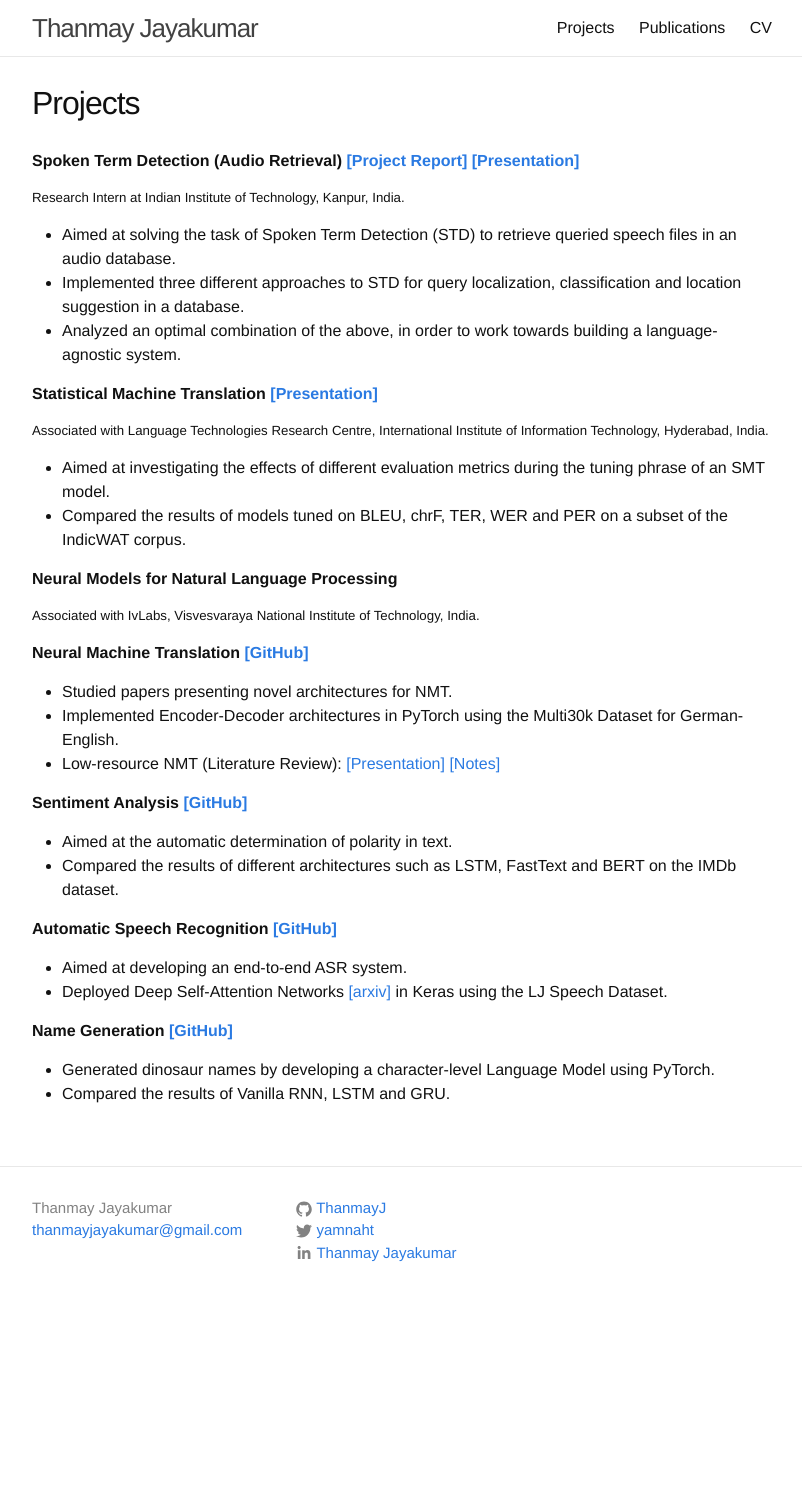
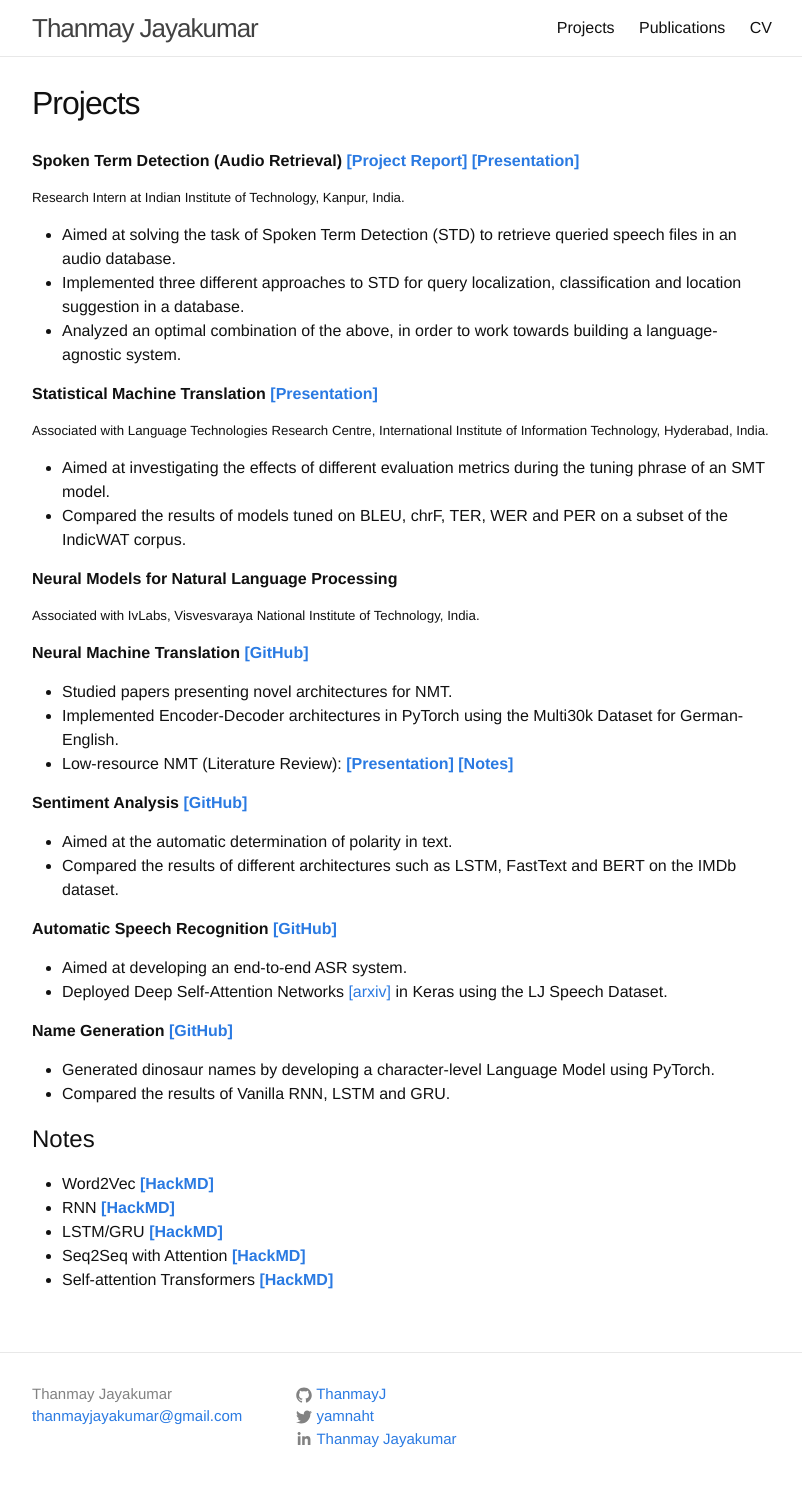
Before and after one commit to ThanmayJ/ThanmayJ.github.io, a Jekyll site: the page built from _pages/projects.md, in a window 1280 px wide. Shown: the whole page, without its empty margins (238-1040 px from the left). Built offline with Jekyll 4.4.1, drawn with Linux system fonts in a browser that asks for light colours; before the commit the page ends 1324 px from its top, so only the background shows below that.

Commit message:
add notes in project page

```diff
--- a/_pages/projects.md
+++ b/_pages/projects.md
@@ -24,7 +24,7 @@ order: 1
 **Neural Machine Translation [[GitHub]](https://github.com/IvLabs/Natural-Language-Processing/tree/master/neural_machine_translation#summary)**
 * Studied papers presenting novel architectures for NMT.
 * Implemented Encoder-Decoder architectures in PyTorch using the Multi30k Dataset for German-English.
-* Low-resource NMT (Literature Review): [[Presentation]](https://docs.google.com/presentation/d/1oWpU-3UGvh6xf_P8z_LmJulEeX8B0UWYFoCn9NDeyyA/edit?usp=sharing) [[Notes]](https://hackmd.io/@Thanmay/nmt-notes)
+* Low-resource NMT (Literature Review): **[[Presentation]](https://docs.google.com/presentation/d/1oWpU-3UGvh6xf_P8z_LmJulEeX8B0UWYFoCn9NDeyyA/edit?usp=sharing) [[Notes]](https://hackmd.io/@Thanmay/nmt-notes)**
 
 **Sentiment Analysis [[GitHub]](https://github.com/IvLabs/Natural-Language-Processing/tree/master/text_classification)**
 * Aimed at the automatic determination of polarity in text.
@@ -37,3 +37,12 @@ order: 1
 **Name Generation [[GitHub]](https://github.com/IvLabs/Natural-Language-Processing/tree/master/char_rnns#summary)**
 * Generated dinosaur names by developing a character-level Language Model using PyTorch.
 * Compared the results of Vanilla RNN, LSTM and GRU.
+
+
+# Notes
+
+* Word2Vec **[[HackMD]](https://hackmd.io/@Thanmay/BJlGo4YnY)**
+* RNN **[[HackMD]](https://hackmd.io/@Thanmay/rkA4fUtpK)**
+* LSTM/GRU **[[HackMD]](https://hackmd.io/@Thanmay/HkE0heBOq)**
+* Seq2Seq with Attention **[[HackMD]](https://hackmd.io/@Thanmay/BJpIhXFpt)**
+* Self-attention Transformers **[[HackMD]](https://hackmd.io/@Thanmay/B1WyTLF6t)**
```
